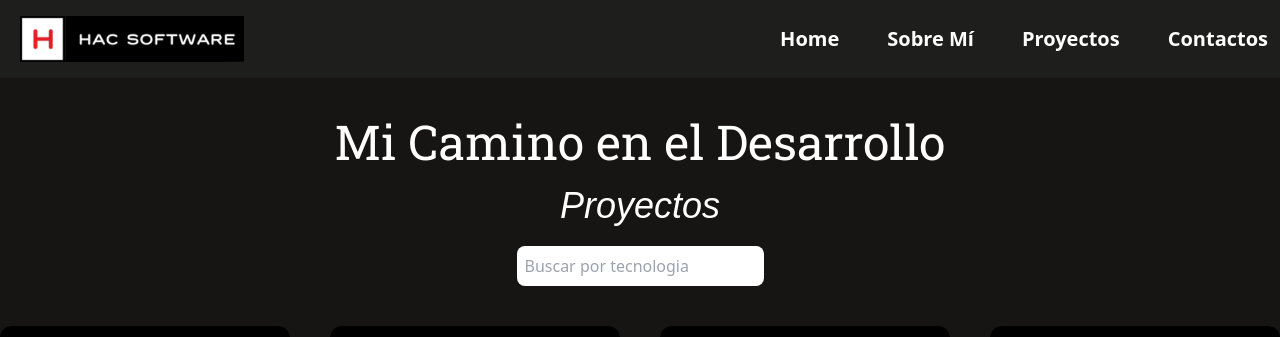
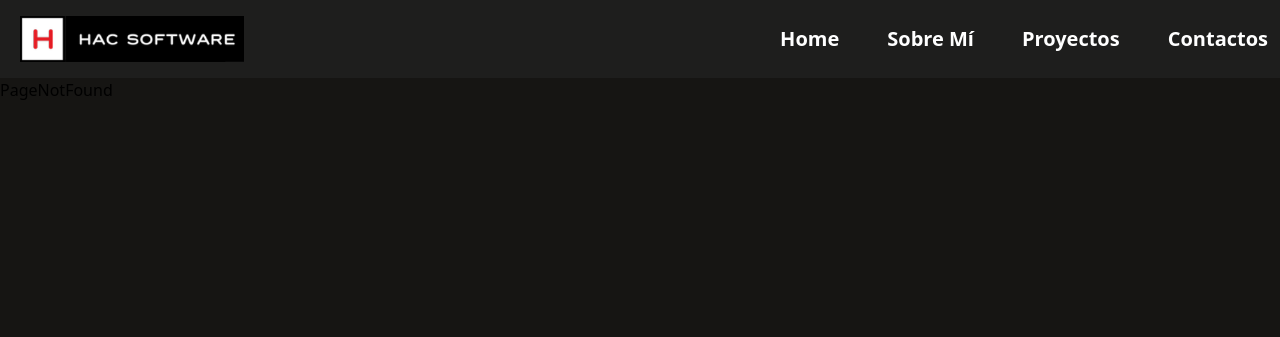
Before and after one commit to hectorc2907/portfolio-hector-clessi, a React (Vite) app: page /works in a window 1280 px wide. Shown: the top 337 px of the page. Built offline with nearby package versions, Linux system fonts and the light colour scheme; a web font is replaced by a local one.

Commit message:
comenzamos con el trabajo de una single page

```diff
--- /dev/null
+++ b/src/pages/HomePage.jsx
@@ -0,0 +1,7 @@
+const HomePage = () => {
+  return (
+    <div>HomePage</div>
+  )
+}
+
+export default HomePage
--- /dev/null
+++ b/src/pages/PageNotFound.jsx
@@ -0,0 +1,7 @@
+const PageNotFound = () => {
+  return (
+    <div>PageNotFound</div>
+  )
+}
+
+export default PageNotFound
--- a/src/routes/PublicRoutes.jsx
+++ b/src/routes/PublicRoutes.jsx
@@ -1,28 +1,12 @@
-import { Routes, Route, useLocation } from "react-router-dom";
-import { useEffect } from "react";
-import HomePage from "../components/pages/HomeComponents/HomePage";
-import LoginPage from "../components/pages/LoginComponents/LoginPage";
-import AboutMePage from "../components/pages/AboutComponents/AboutMePage";
-import WorksPage from "../components/pages/WorksComponents/WorksPage";
-import ContactPage from "../components/pages/ContactComponents/ContactPage";
-import Error404 from "../components/pages/Error404Components/Error404";
-import Project from "../components/pages/ProjectComponents/Project";
+import { Routes, Route } from "react-router-dom";
+import HomePage from "../pages/HomePage";
+import PageNotFound from "../pages/PageNotFound";
 
 const PublicRoutes = () => {
-  const { pathname } = useLocation();
-
-  useEffect(() => {
-    window.scrollTo(0, 0);
-  }, [pathname]);
   return (
     <Routes>
       <Route path="/" exact element={<HomePage />} />
-      <Route path="/login" element={<LoginPage />} />
-      <Route path="/about" element={<AboutMePage />} />
-      <Route path="/works" element={<WorksPage />} />
-      <Route path="/contact" element={<ContactPage />} />
-      <Route path="/project/:id" element={<Project />} />
-      <Route path="*" element={<Error404 />} />
+      <Route path="*" element={<PageNotFound />} />
     </Routes>
   );
 };
```
